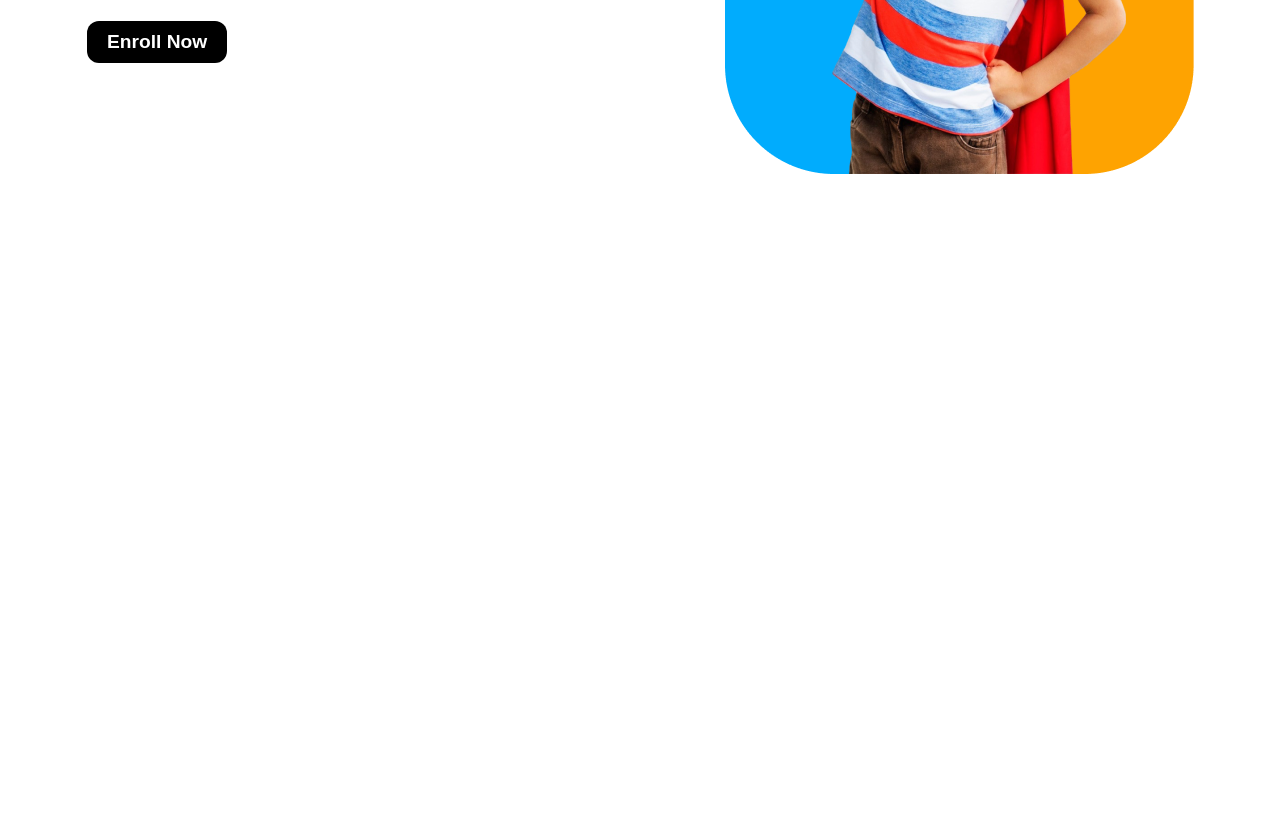
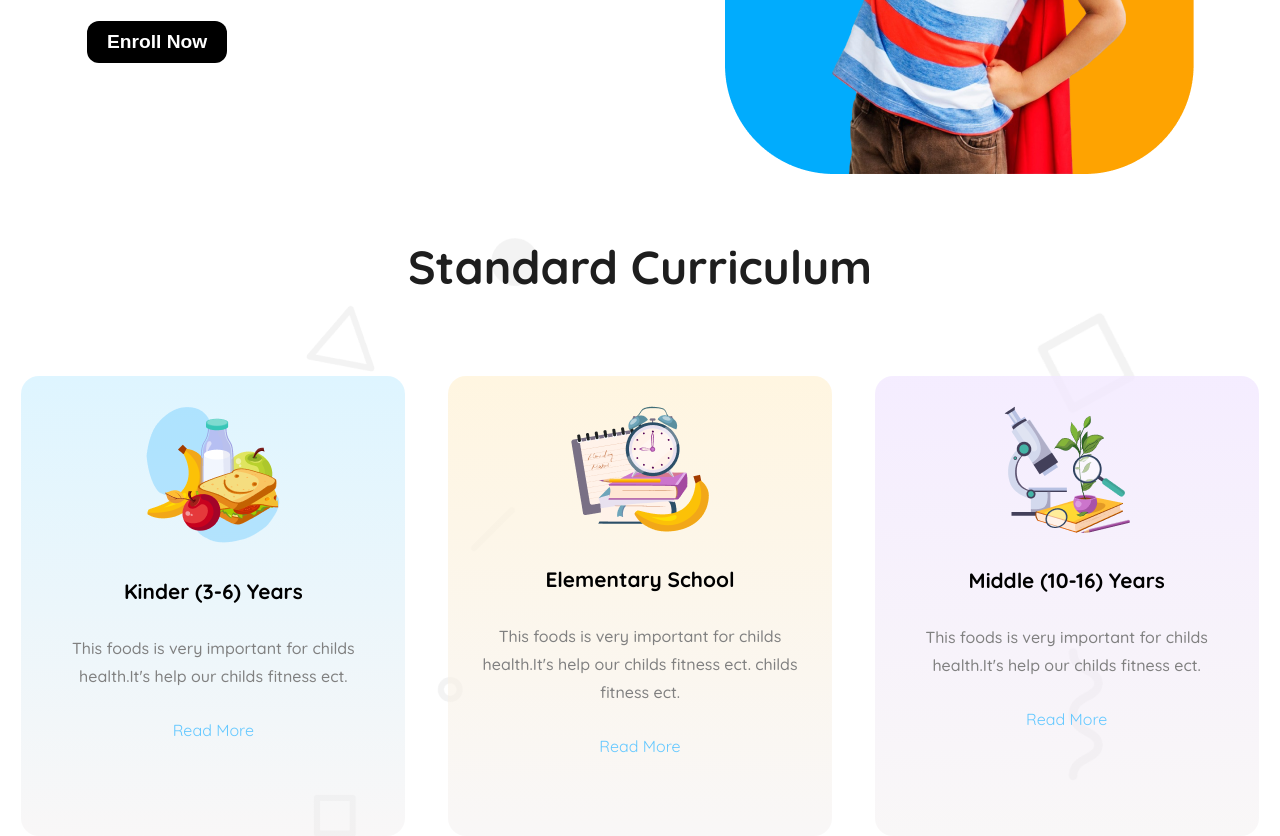
Before and after one commit to rjriajul1/my-second-assignment, a plain HTML site: page index.html in a window 1280 px wide. Shown: the part 523-1359 px from the top of the page. Before the commit the page ends 800 px from the top, so only its background shows below. Drawn offline with Linux system fonts and the light colour scheme.

Commit message:
added new file

```diff
--- a/index.html
+++ b/index.html
@@ -64,7 +64,49 @@
 
 
      <!-- main section start here -->
-     <main>
+     <main class="main">
+
+        <div class="standard-curriculum">
+
+            <h1 class="section-title">Standard Curriculum</h1>
+
+        <div class="card-container display-flex ">
+
+
+            <div class="card" id="card1">
+                <img src="./assets/kinder.png" alt="This picture's some things for example banna,milk,apple">
+                <h3 class="card-title">Kinder (3-6) Years</h3>
+                <p class="card-description">This foods is very important for childs health.It's help our childs fitness ect. </p>
+                <span class="btn"> Read More</span>
+            </div>
+
+            <div class="card" id="card2">
+                <img src="./assets/elementary.png" alt="This picture's some things for example banna,milk,apple">
+                <h3 class="card-title">Elementary School</h3>
+                <p class="card-description">This foods is very important for childs health.It's help our childs fitness ect.
+
+
+
+
+
+
+                     childs fitness ect. </p>
+                <span class="btn"> Read More</span>
+            </div>
+
+            <div class="card" id="card3">
+                <img src="./assets/middle.png" alt="This picture's some things for example banna,milk,apple">
+                <h3 class="card-title">Middle (10-16) Years </h3>
+                <p class="card-description">This foods is very important for childs health.It's help our childs fitness ect. </p>
+                <span class="btn"> Read More</span>
+            </div>
+
+
+
+        </div>
+
+        </div>
+
 
      </main>
      <!-- main section end here -->
--- a/styles/style.css
+++ b/styles/style.css
@@ -144,6 +144,79 @@ ul li{
 
 
 
+/* main section style start here */
+.main{
+    background-image: url("../assets/bg.png");
+    background-repeat: no-repeat;
+}
+
+
+/* standard curriculum section style start here */
+
+.standard-curriculum{
+    max-width: 1440px;
+    margin: 0 auto;
+    text-align: center;
+    margin-top: 60px ;
+
+}
+.section-title{
+    font-size: 2.9rem;
+    font-weight: bold;
+    color: rgba(0, 0, 0, 0.884);
+    margin-bottom: 80px;
+}
+.card-container{
+    justify-content: space-around;
+}
+.card{
+    /* max-width: 367px; */
+    width: 30%;
+    text-align: center;
+    border-radius: 18px;
+    padding: 30px;
+
+}
+.card-title{
+    font-size: 1.3rem;
+    font-weight: bold;
+    margin: 30px 0;
+
+}
+.card-description{
+    font-size: 1rem;
+    font-weight: 500;
+    line-height: 28px;
+    color: #808080;
+}
+.btn{
+
+    display: block;
+    color: #64C8FF;
+    margin: 30px 0 50px 0;
+
+
+
+}
+#card1{
+    background-image: linear-gradient(#def5ff, #f1eded71);
+}
+
+#card2{
+    background-image: linear-gradient(#fff4dcdc,#f1eded71);
+}
+#card3{
+    background-image: linear-gradient(#f2e8ffcb,#f1eded71);
+}
+
+/* standard curriculum section style end here */
+
+
+
+/* main section style end here */
+
+
+
 /* small device responsive start here */
 
 
@@ -201,13 +274,35 @@ ul li{
 br{
     display: none;
 }
+/* header section responsive end here */
+
+
+/* main section responsive  start here */
+
+/* standard curriculum section responsive start here */
+
+.section-title{
+    font-size: 1.9rem;
+    font-weight: bold;
+    color: rgba(0, 0, 0, 0.884);
+    margin-bottom: 20px;
+}
+.card-container{
+    flex-direction: column;
+    gap: 12px;
+}
+.card{
+    width: 90%;
+    margin: 0 auto;
+
+}
+.card img{
+    width: 88px;
+}
+/* standrad curriculum section responsive end here */
+
+/* main section responsive end here */
 
 
 }
-
-/* header section responsive end here */
-
-
-
-
 /* small device responsive end here */
```
